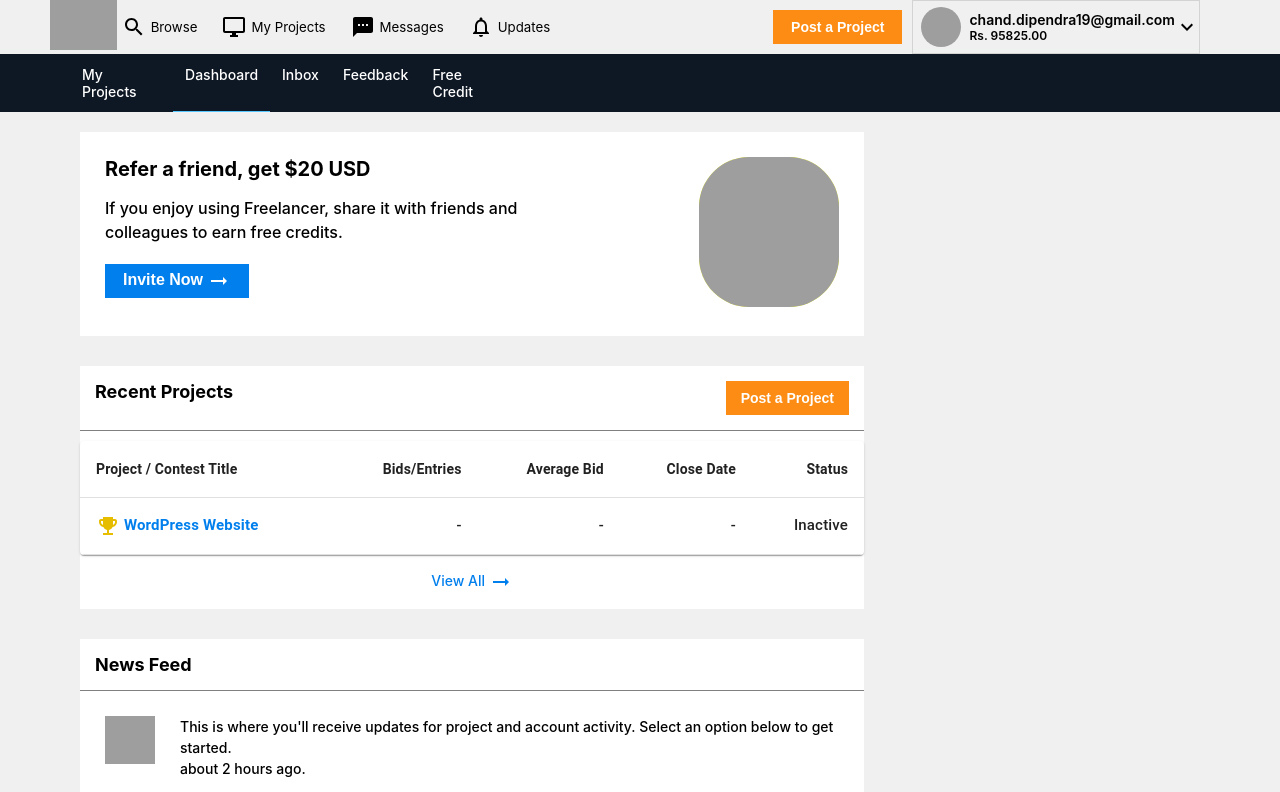
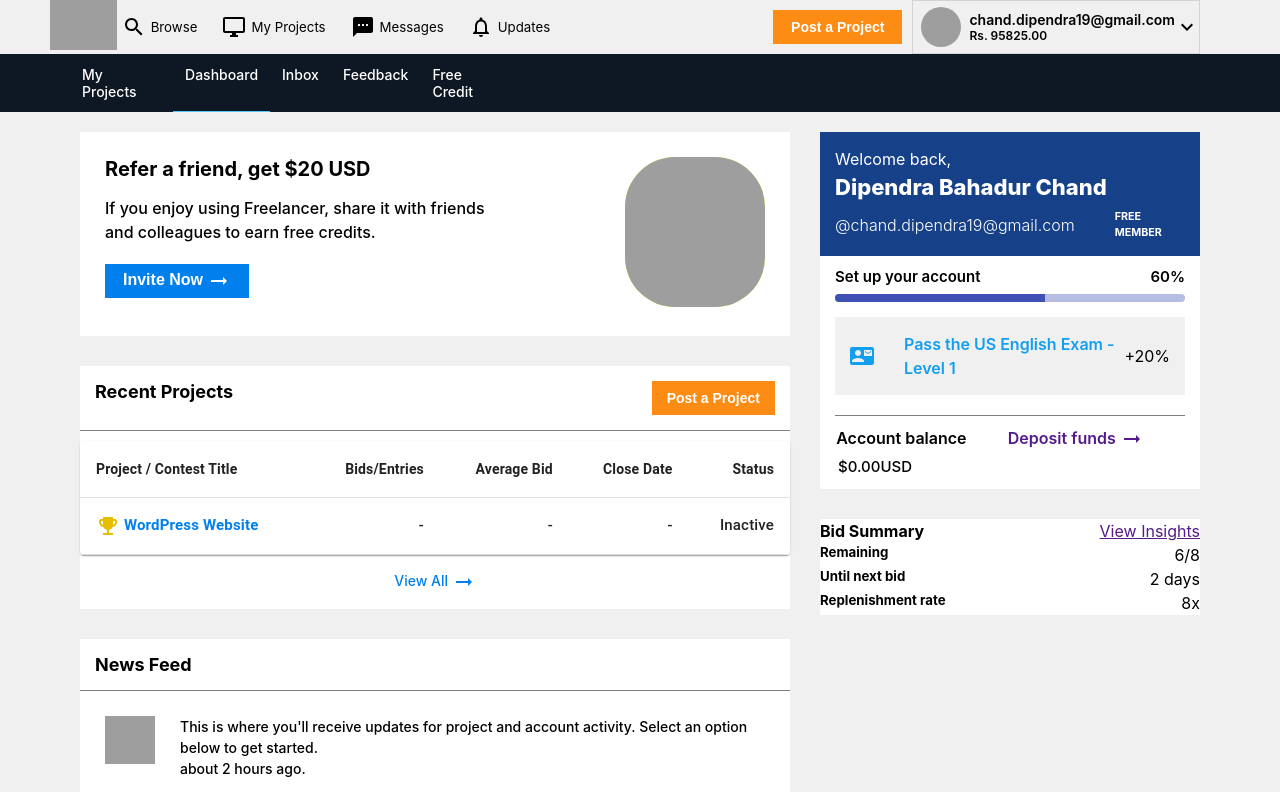
Before and after one commit to dealbisac/freelancer-clone, a React (Create React App) app: page /dashboard in a window 1280 px wide. Shown: the top 792 px of the page. Built offline with nearby package versions, Linux system fonts and the light colour scheme; grey boxes are pictures that could not be loaded.

Commit message:
sidebar-one done

```diff
--- a/src/admin/Sidebar.css
+++ b/src/admin/Sidebar.css
@@ -1,4 +1,151 @@
 .sidebar {
   display: flex;
+  flex-direction: column;
   flex: 0.3;
 }
+
+.sidebar__cardone {
+  height: min-content;
+  background-color: #164188;
+  margin-left: 30px;
+  line-height: 1.5;
+  margin-bottom: 30px;
+}
+
+.sidebar__cardone--title {
+  color: white;
+  display: flex;
+  flex-direction: column;
+  padding: 15px;
+  width: 350px;
+}
+
+.sidebar__cardone--title > h3 {
+  color: white;
+  font-size: 22px;
+  font-weight: 800;
+  margin-bottom: 5px;
+}
+
+.sidebar__cardone--title > span {
+  display: flex;
+  justify-content: space-between;
+  align-items: center;
+  align-content: flex-start;
+}
+
+.sidebar__cardone--title > span > h3 {
+  margin-left: auto;
+  font-size: 16px;
+  font-weight: 300;
+  margin-right: 40px;
+}
+
+.sidebar__cardone--progress {
+  background-color: white;
+  padding-top: 5px;
+  padding-bottom: 10px;
+}
+
+.sidebar__cardone--progress > span {
+  display: flex;
+  justify-content: space-between;
+  padding: 5px 15px;
+}
+
+.sidebar__cardone--progress > span > p {
+  font-size: 15px;
+  font-weight: 600;
+}
+
+.sidebar__cardone--progress > .MuiLinearProgress-root {
+  margin: 0 15px;
+  border-radius: 10px;
+  height: 8px;
+}
+
+.sidebar__cardone--english {
+  background-color: #fff;
+  padding-top: 5px;
+  padding-bottom: 10px;
+}
+
+.sidebar__cardone--english > span {
+  display: flex;
+  justify-content: space-evenly;
+  align-items: center;
+  background-color: #f0f0f0;
+  margin: 0 15px;
+  padding: 15px;
+}
+
+.sidebar__cardone--english > span > .MuiSvgIcon-root {
+  margin-right: 30px;
+  color: #139ff0;
+}
+
+.sidebar__cardone--english > span > p > a {
+  color: #139ff0;
+  font-size: 16px;
+  font-weight: 600;
+  text-decoration: none;
+}
+
+.sidebar__cardone--english > span > p > a:hover {
+  color: #083e7c;
+  font-size: 16px;
+  font-weight: 600;
+}
+
+.sidebar__cardone--balance {
+  background-color: #fff;
+  padding-top: 10px;
+  padding-bottom: 10px;
+}
+
+.sidebar__cardone--balance > span {
+  display: flex;
+  justify-content: space-evenly;
+  align-items: center;
+  border-top: 1px solid gray;
+  margin: 0 15px;
+}
+
+.sidebar__cardone--balance > span > p {
+  font-size: 16px;
+  font-weight: 600;
+  margin-top: 10px;
+  margin-right: 40px;
+}
+
+.sidebar__cardone--balance > span > p > a {
+  text-decoration: none;
+}
+
+.sidebar__cardone--balance > span > p > a:hover {
+  color: #083e7c;
+}
+
+.sidebar__cardone--balance > span > p > a > .MuiSvgIcon-root {
+  vertical-align: middle;
+}
+
+.sidebar__cardone--balance > p {
+  font-size: 15px;
+  font-weight: 500;
+  margin-top: 5px;
+  margin-left: 18px;
+}
+
+.sidebar__cardtwo {
+  background-color: white;
+  height: min-content;
+  margin-left: 30px;
+  line-height: 1.5;
+}
+
+.sidebar__cardtwo > span {
+  display: flex;
+  justify-content: space-between;
+  /* align-content: flex-start; */
+}
--- a/src/admin/Sidebar.js
+++ b/src/admin/Sidebar.js
@@ -1,11 +1,69 @@
 import React from 'react';
 import './Sidebar.css';
+import { Link } from 'react-router-dom';
+import ContactMailIcon from '@material-ui/icons/ContactMail';
+import LinearProgress from '@material-ui/core/LinearProgress';
+import ArrowRightAltIcon from '@material-ui/icons/ArrowRightAlt';
+
 
 function Sidebar() {
     return (
         <div className="sidebar">
             {/* Member Detail */}
+            <div className="sidebar__cardone">
+                <div className="sidebar__cardone--title">
+                    <p>Welcome back,</p>
+                    <h3>Dipendra Bahadur Chand</h3>
+                    <span>
+                        <h3>@chand.dipendra19@gmail.com</h3>
+                        <h6>FREE MEMBER</h6>
+                    </span>
+                </div>
+                <div className="sidebar__cardone--progress">
+                    <span>
+                        <p>Set up your account</p>
+                        <p>60%</p>
+                    </span>
+                    <LinearProgress variant="determinate" value={60} />
+                </div>
+                <div className="sidebar__cardone--english">
+                    <span>
+                        <ContactMailIcon />
+                        <p><Link>Pass the US English Exam - Level 1</Link></p>
+                        <p>+20%</p>
+                    </span>
+                </div>
+                <div className="sidebar__cardone--balance">
+                    <span>
+                        <p>Account balance</p>
+                        <p><Link>Deposit funds <ArrowRightAltIcon /></Link></p>
+                    </span>
+                    <p>$0.00USD</p>
+                </div>
+            </div>
+
+
             {/* Bid Summary */}
+            <div className="sidebar__cardtwo">
+                <span>
+                    <h4>Bid Summary</h4>
+                    <p><Link>View Insights</Link></p>
+                </span>
+                <span>
+                    <h5>Remaining</h5>
+                    <p>6/8</p>
+                </span>
+                <span>
+                    <h5>Until next bid</h5>
+                    <p>2 days</p>
+                </span>
+                <span>
+                    <h5>Replenishment rate</h5>
+                    <p>8x</p>
+                </span>
+            </div>
+
+
             {/* Polls */}
         </div>
     )
```
